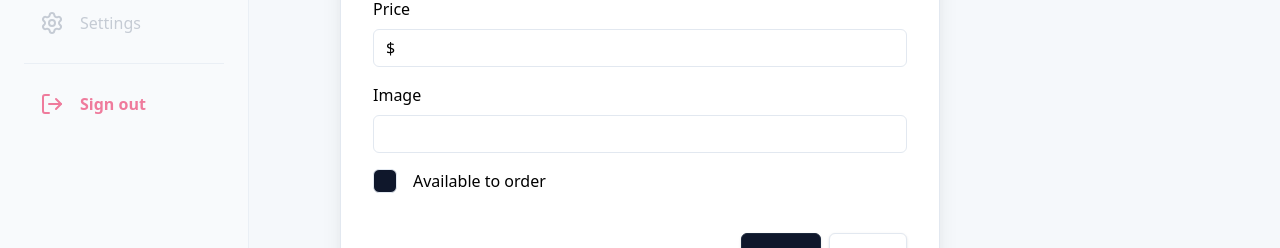
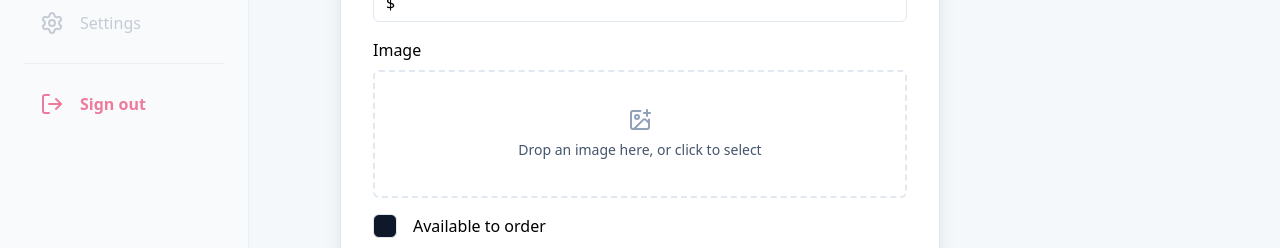
Before and after one commit to mushie-mush/food-ordering-app, a Next.js app: page /dashboard/menu in a window 1280 px wide. Both pictures are taken after a click on the button "Add menu". Shown: the part 337-585 px from the top of the page. Built offline with nearby package versions, Linux system fonts and the light colour scheme; no server answers; the database is empty.

Commit message:
feat: add menu image upload

```diff
--- a/app/_lib/supabase.ts
+++ b/app/_lib/supabase.ts
@@ -14,15 +14,50 @@ async function getMenu(): Promise<IMenu[]> {
   return data;
 }
 
+async function uploadImage(file: File) {
+  try {
+    const fileExt = file.name.split('.').pop();
+    const uniqueName = `${Date.now()}-${Math.random()
+      .toString(36)
+      .substring(2)}`;
+    const filePath = `${uniqueName}.${fileExt}`;
+
+    const { data, error } = await supabase.storage
+      .from('menu')
+      .upload(filePath, file, {
+        contentType: file.type,
+        upsert: true,
+      });
+
+    if (error) {
+      throw error;
+    }
+
+    return `${process.env.NEXT_PUBLIC_SUPABASE_URL}/storage/v1/object/public/${data.fullPath}`;
+  } catch (error) {
+    console.error('Upload error:', error);
+    throw error;
+  }
+}
+
 async function createNewMenu(newMenu: IMenu) {
+  try {
+    const imageUrl = await uploadImage(newMenu.image as File);
+
     const { error } = await supabase.from('menu').insert({
       name: newMenu.name,
       price: newMenu.price,
-    image: newMenu.image,
+      image: imageUrl,
       isAvailable: newMenu.isAvailable,
     });
+
     if (error) {
-    throw new Error(error.message);
+      throw new Error('Error creating menu: ' + error.message);
+    }
+
+    return { ...newMenu, image: imageUrl };
+  } catch (error) {
+    throw error;
   }
 }
 
@@ -44,13 +79,27 @@ async function deleteMenu(id: string) {
 }
 
 async function editMenu(updatedMenu: IMenu) {
+  let imageUrl = updatedMenu.image;
+
+  if (updatedMenu.image instanceof File) {
+    imageUrl = await uploadImage(updatedMenu.image);
+  }
+
   const { error } = await supabase
     .from('menu')
-    .update(updatedMenu)
+    .update({
+      name: updatedMenu.name,
+      price: updatedMenu.price,
+      image: imageUrl,
+      isAvailable: updatedMenu.isAvailable,
+    })
     .eq('id', updatedMenu.id);
+
   if (error) {
     throw new Error(error.message);
   }
+
+  return { ...updatedMenu, image: imageUrl };
 }
 
 export { getMenu, createNewMenu, toggleMenuAvailability, deleteMenu, editMenu };
--- a/app/_types/index.d.ts
+++ b/app/_types/index.d.ts
@@ -6,7 +6,7 @@ interface IMenu {
   id: string;
   name: string;
   price: number;
-  image: string;
+  image: File | string;
   isAvailable: boolean;
 }
 
--- a/app/dashboard/menu/ActionBar.tsx
+++ b/app/dashboard/menu/ActionBar.tsx
@@ -4,7 +4,7 @@ import { ArrowDownWideNarrow, Plus } from 'lucide-react';
 import Button from '../_components/Button';
 import ButtonGroup from '../_components/ButtonGroup';
 import { useMenuContext, type FilterType } from './context/menuContext';
-import Dropdown from './_components/Dropdown';
+import Dropdown from '../_components/Dropdown';
 import {
   NewMenuForm,
   MenuFormOpenButton,
--- a/app/dashboard/menu/MenuForm.tsx
+++ b/app/dashboard/menu/MenuForm.tsx
@@ -16,12 +16,13 @@ import { IMenu } from '@/app/_types';
 import { useMenuContext } from './context/menuContext';
 import { Modal } from '../_components/Modal';
 import { LoaderCircle } from 'lucide-react';
+import { FileUpload } from './_components/FileUpload';
 
 interface IMenuFormState {
   id: string;
   name: string;
   price: number | string;
-  image: string;
+  image: object | string;
   isAvailable: boolean;
 }
 
@@ -48,7 +49,7 @@ const initialState: IMenuFormState = {
 type ActionType =
   | { type: 'updated_name'; payload: string }
   | { type: 'updated_price'; payload: number }
-  | { type: 'updated_image'; payload: string }
+  | { type: 'updated_image'; payload: object | string }
   | { type: 'updated_availability'; payload: boolean };
 
 const reducer = (state: IMenuFormState, action: ActionType): IMenuFormState => {
@@ -168,18 +169,13 @@ function NewMenuForm() {
           </div>
         </div>
         <div className="flex flex-col">
-          <label htmlFor="image" className="font-medium mb-2">
-            Image
-          </label>
-          <input
-            type="text"
-            name="image"
-            id="image"
-            className="py-1.5 px-3 border border-slate-200 rounded-md"
+          <label className="font-medium mb-2">Image</label>
+          <FileUpload
             value={state.image}
-            onChange={(e) =>
-              dispatch({ type: 'updated_image', payload: e.target.value })
+            onChange={(value) =>
+              dispatch({ type: 'updated_image', payload: value })
             }
+            isLoading={isLoading}
           />
         </div>
         <div className="flex items-center">
@@ -299,18 +295,13 @@ function EditMenuForm({ menu }: { menu: IMenu }) {
           </div>
         </div>
         <div className="flex flex-col">
-          <label htmlFor="image" className="font-medium mb-2">
-            Image
-          </label>
-          <input
-            type="text"
-            name="image"
-            id="image"
-            className="py-1.5 px-3 border border-slate-200 rounded-md"
+          <label className="font-medium mb-2">Image</label>
+          <FileUpload
             value={state.image}
-            onChange={(e) =>
-              dispatch({ type: 'updated_image', payload: e.target.value })
+            onChange={(value) =>
+              dispatch({ type: 'updated_image', payload: value })
             }
+            isLoading={isLoading}
           />
         </div>
         <div className="flex items-center">
--- a/app/dashboard/menu/MenuTableItems.tsx
+++ b/app/dashboard/menu/MenuTableItems.tsx
@@ -22,10 +22,19 @@ function MenuTableItem({ item }: { item: IMenu }) {
       >
         <td className="px-6 py-4 w-[120px]">
           <div className="w-16 h-16 bg-slate-200 rounded-md flex justify-center items-center">
-            <Salad size={32} className="text-slate-400" />
+            {item.image ? (
+              // eslint-disable-next-line @next/next/no-img-element
+              <img
+                src={item.image as string}
+                alt={item.name}
+                className="w-full h-full object-contain"
+              />
+            ) : (
+              <Salad size={32} className="text-slate-400" />
+            )}
           </div>
         </td>
-        <td className="px-6 py-4 align-middle">
+        <td className="px-6 py-4 align-middle w-[320px]">
           {item.name}{' '}
           {!item.isAvailable && (
             <span className="text-xs text-rose-700 py-1 px-1.5 bg-rose-100 rounded-md">
--- /dev/null
+++ b/app/dashboard/menu/_components/FileUpload.tsx
@@ -0,0 +1,117 @@
+import { ChangeEvent, DragEvent, useRef, useState, useEffect } from 'react';
+import { ImagePlus, Trash2, LoaderCircle } from 'lucide-react';
+
+interface FileUploadProps {
+  value: string | File | null;
+  onChange: (file: File | string) => void;
+  isLoading?: boolean;
+}
+
+export function FileUpload({ value, onChange, isLoading }: FileUploadProps) {
+  const [isDragging, setIsDragging] = useState(false);
+  const [previewUrl, setPreviewUrl] = useState<string | null>(null);
+  const fileInputRef = useRef<HTMLInputElement>(null);
+
+  useEffect(() => {
+    if (value instanceof File) {
+      const url = URL.createObjectURL(value);
+      setPreviewUrl(url);
+      return () => URL.revokeObjectURL(url);
+    } else if (typeof value === 'string') {
+      setPreviewUrl(value);
+    } else {
+      setPreviewUrl(null);
+    }
+  }, [value]);
+
+  const handleDragOver = (e: DragEvent<HTMLDivElement>) => {
+    e.preventDefault();
+    setIsDragging(true);
+  };
+
+  const handleDragLeave = () => {
+    setIsDragging(false);
+  };
+
+  const handleDrop = async (e: DragEvent<HTMLDivElement>) => {
+    e.preventDefault();
+    setIsDragging(false);
+
+    const file = e.dataTransfer.files[0];
+    if (file && file.type.startsWith('image/')) {
+      handleFileUpload(file);
+    }
+  };
+
+  const handleFileChange = (e: ChangeEvent<HTMLInputElement>) => {
+    const file = e.target.files?.[0];
+    if (file) {
+      handleFileUpload(file);
+    }
+  };
+
+  const handleFileUpload = async (file: File) => {
+    onChange(file);
+  };
+
+  const handleRemoveImage = () => {
+    onChange('');
+    if (fileInputRef.current) {
+      fileInputRef.current.value = '';
+    }
+  };
+
+  return (
+    <div className="w-full">
+      <input
+        type="file"
+        ref={fileInputRef}
+        onChange={handleFileChange}
+        accept="image/*"
+        className="hidden"
+      />
+
+      {previewUrl ? (
+        <div className="relative w-full h-32 rounded-md overflow-hidden border border-slate-200">
+          {/* eslint-disable-next-line @next/next/no-img-element */}
+          <img
+            src={previewUrl}
+            alt="Preview"
+            className="w-full h-full object-contain"
+          />
+          <button
+            type="button"
+            onClick={handleRemoveImage}
+            className="absolute top-2 right-2 p-1 bg-rose-500 text-white rounded-md hover:bg-rose-600 transition-colors"
+            disabled={isLoading}
+          >
+            <Trash2 size={16} />
+          </button>
+        </div>
+      ) : (
+        <div
+          onClick={() => fileInputRef.current?.click()}
+          onDragOver={handleDragOver}
+          onDragLeave={handleDragLeave}
+          onDrop={handleDrop}
+          className={`w-full h-32 rounded-md border-2 border-dashed flex flex-col items-center justify-center cursor-pointer transition-colors ${
+            isDragging
+              ? 'border-blue-500 bg-blue-50'
+              : 'border-slate-200 hover:border-slate-300'
+          }`}
+        >
+          {isLoading ? (
+            <LoaderCircle size={24} className="text-slate-400 animate-spin" />
+          ) : (
+            <>
+              <ImagePlus size={24} className="text-slate-400 mb-2" />
+              <p className="text-sm text-slate-600">
+                Drop an image here, or click to select
+              </p>
+            </>
+          )}
+        </div>
+      )}
+    </div>
+  );
+}
--- a/app/dashboard/menu/context/menuContext.tsx
+++ b/app/dashboard/menu/context/menuContext.tsx
@@ -182,9 +182,8 @@ function MenuProvider({ children }: { children: ReactNode }) {
   const createMenu = async (newMenu: IMenu) => {
     try {
       dispatch({ type: 'loading' });
-      await createNewMenu(newMenu);
-      const menu = await getMenu();
-      dispatch({ type: 'menu/loaded', payload: menu });
+      const result = await createNewMenu(newMenu);
+      dispatch({ type: 'menu/created', payload: result });
     } catch (error: unknown) {
       dispatch({ type: 'error', payload: (error as Error).message });
     }
@@ -193,8 +192,8 @@ function MenuProvider({ children }: { children: ReactNode }) {
   const updateMenu = async (updatedMenu: IMenu) => {
     try {
       dispatch({ type: 'loading' });
-      await editMenu(updatedMenu);
-      dispatch({ type: 'menu/updated', payload: updatedMenu });
+      const result = await editMenu(updatedMenu);
+      dispatch({ type: 'menu/updated', payload: result });
     } catch (error: unknown) {
       dispatch({ type: 'error', payload: (error as Error).message });
     }
```
Also changed, not shown: app/dashboard/_components/Dropdown.tsx (renamed from app/dashboard/menu/_components/Dropdown.tsx). Lines whose indentation alone changed are shown as unchanged.
